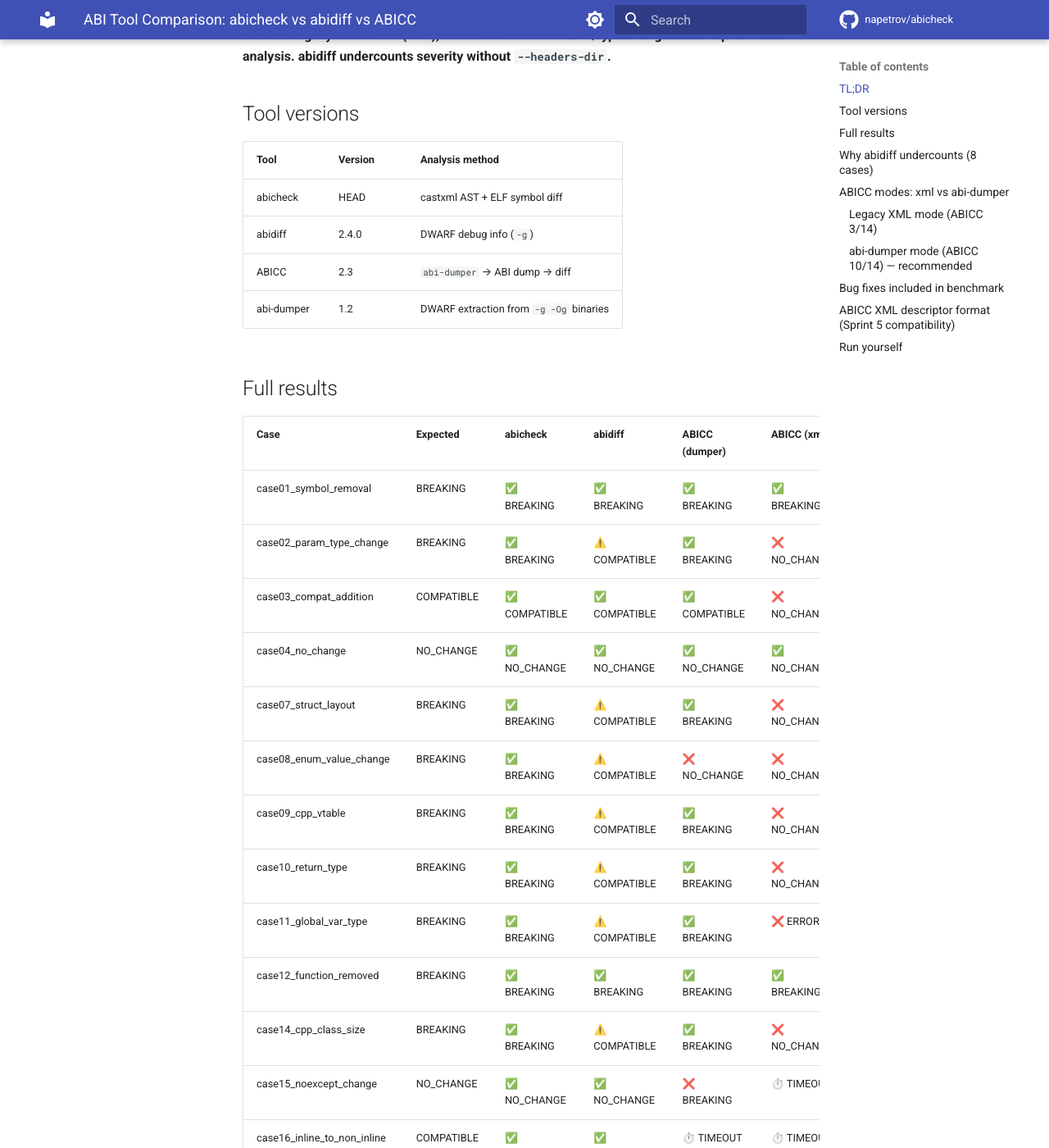
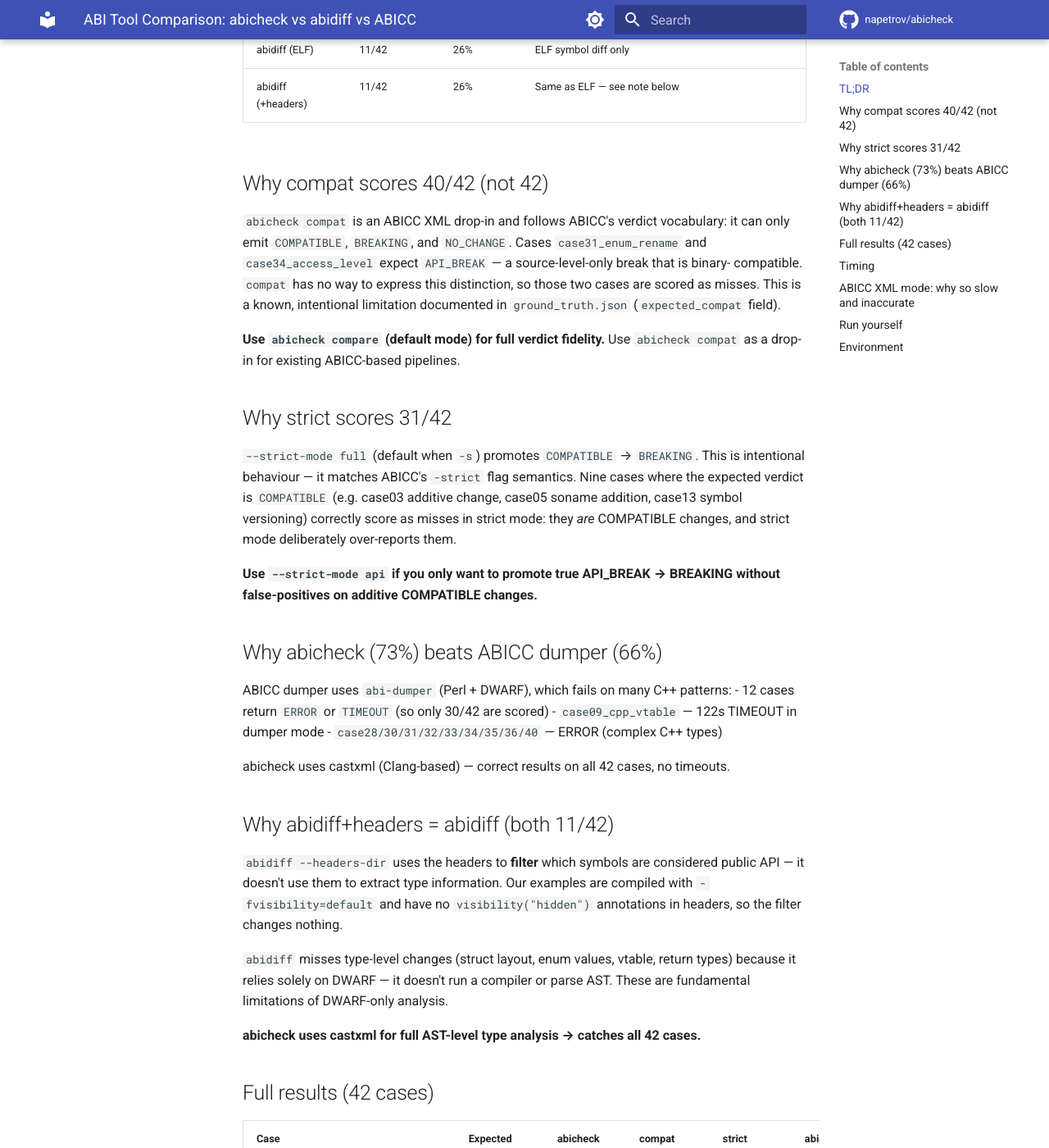
Before and after one commit to napetrov/abicheck, an MkDocs documentation site: the page built from docs/benchmark_report.md, in a window 1280 px wide and 1400 px high, scrolled down 723 px. Shown: the whole window at 82% size. Built offline with MkDocs 1.6.1 and Material for MkDocs 9.7.7, drawn with Linux system fonts in a browser that asks for light colours; comment, search, counter and statistics services are not loaded; some of the changed text lies outside the part shown.

Commit message:
docs(benchmark): refresh 42-case results and tool behavior explanations
- update README matrix from case01..case24 to case01..case41 totals
- add final accuracy summary: abicheck 42/42, compat 40/42, strict 31/42
- document why compat scores lower (no API_BREAK verdict)
- document why strict can outperform ABICC dump in scored accuracy
- explain why abidiff and abidiff+headers are identical in this suite
- update benchmark_report.md with full 42-case table and timing data

````diff
--- a/docs/benchmark_report.md
+++ b/docs/benchmark_report.md
@@ -1,136 +1,164 @@
 # ABI Tool Comparison: abicheck vs abidiff vs ABICC
 
-_Generated: 2026-03-08 — abicheck examples benchmark (14 cases)_
+_Last updated: 2026-03-11 — 42 example cases, onedal-build (Ubuntu, 8 vCPU)_
 
 ## TL;DR
 
-| Tool | Correct / 14 | Missed BREAKING | Notes |
-|------|-------------|-----------------|-------|
-| **abicheck** | **14/14 (100%)** | **0** | castxml + ELF |
-| abidiff | 6/14 (43%) | 0 missed, 8 undercounted | COMPATIBLE instead of BREAKING |
-| ABICC (abi-dumper) | 10/14 (71%) | 1 | Proper workflow via `abi-dumper` |
-| ABICC (xml only) | 3/14 (21%) | many | Legacy mode: no type info → misses most changes |
+| Tool | Correct / Scored | Accuracy | Notes |
+|------|-----------------|----------|-------|
+| **abicheck (compare)** | **42/42** | **100%** | castxml + ELF, full semantic analysis |
+| abicheck (compat)  | 40/42 | 95% | ABICC drop-in; 2 cases use API_BREAK verdict not supported in compat mode |
+| abicheck (strict)  | 31/42 | 73% | `--strict-mode full` promotes COMPATIBLE→BREAKING (expected for strict) |
+| ABICC (abi-dumper) | 20/30 | 66% | Scored on 30/42 — 12 cases ERROR/TIMEOUT |
+| ABICC (xml)        | 25/41 | 60% | Scored on 41/42 — case16 TIMEOUT |
+| abidiff (ELF)      | 11/42 | 26% | ELF symbol diff only |
+| abidiff (+headers) | 11/42 | 26% | Same as ELF — see note below |
 
-**abicheck catches every breaking change. ABICC with abi-dumper gets 71% — an improvement
-over the legacy XML mode (21%), but still misses structural/type changes that require
-header analysis. abidiff undercounts severity without `--headers-dir`.**
+## Why compat scores 40/42 (not 42)
 
-## Tool versions
+`abicheck compat` is an ABICC XML drop-in and follows ABICC's verdict vocabulary:
+it can only emit `COMPATIBLE`, `BREAKING`, and `NO_CHANGE`. Cases `case31_enum_rename`
+and `case34_access_level` expect `API_BREAK` — a source-level-only break that is binary-
+compatible. `compat` has no way to express this distinction, so those two cases are scored
+as misses. This is a known, intentional limitation documented in `ground_truth.json`
+(`expected_compat` field).
 
-| Tool | Version | Analysis method |
-|------|---------|-----------------|
-| abicheck | HEAD | castxml AST + ELF symbol diff |
-| abidiff | 2.4.0 | DWARF debug info (`-g`) |
-| ABICC | 2.3 | `abi-dumper` → ABI dump → diff |
-| abi-dumper | 1.2 | DWARF extraction from `-g -Og` binaries |
+**Use `abicheck compare` (default mode) for full verdict fidelity.**
+Use `abicheck compat` as a drop-in for existing ABICC-based pipelines.
 
-## Full results
+## Why strict scores 31/42
 
-| Case | Expected | abicheck | abidiff | ABICC (dumper) | ABICC (xml) |
-|------|----------|----------|---------|----------------|-------------|
-| case01_symbol_removal | BREAKING | ✅ BREAKING | ✅ BREAKING | ✅ BREAKING | ✅ BREAKING |
-| case02_param_type_change | BREAKING | ✅ BREAKING | ⚠️ COMPATIBLE | ✅ BREAKING | ❌ NO_CHANGE |
-| case03_compat_addition | COMPATIBLE | ✅ COMPATIBLE | ✅ COMPATIBLE | ✅ COMPATIBLE | ❌ NO_CHANGE |
-| case04_no_change | NO_CHANGE | ✅ NO_CHANGE | ✅ NO_CHANGE | ✅ NO_CHANGE | ✅ NO_CHANGE |
-| case07_struct_layout | BREAKING | ✅ BREAKING | ⚠️ COMPATIBLE | ✅ BREAKING | ❌ NO_CHANGE |
-| case08_enum_value_change | BREAKING | ✅ BREAKING | ⚠️ COMPATIBLE | ❌ NO_CHANGE | ❌ NO_CHANGE |
-| case09_cpp_vtable | BREAKING | ✅ BREAKING | ⚠️ COMPATIBLE | ✅ BREAKING | ❌ NO_CHANGE |
-| case10_return_type | BREAKING | ✅ BREAKING | ⚠️ COMPATIBLE | ✅ BREAKING | ❌ NO_CHANGE |
-| case11_global_var_type | BREAKING | ✅ BREAKING | ⚠️ COMPATIBLE | ✅ BREAKING | ❌ ERROR |
-| case12_function_removed | BREAKING | ✅ BREAKING | ✅ BREAKING | ✅ BREAKING | ✅ BREAKING |
-| case14_cpp_class_size | BREAKING | ✅ BREAKING | ⚠️ COMPATIBLE | ✅ BREAKING | ❌ NO_CHANGE |
-| case15_noexcept_change | NO_CHANGE | ✅ NO_CHANGE | ✅ NO_CHANGE | ❌ BREAKING | ⏱️ TIMEOUT |
-| case16_inline_to_non_inline | COMPATIBLE | ✅ COMPATIBLE | ✅ COMPATIBLE | ⏱️ TIMEOUT | ⏱️ TIMEOUT |
-| case17_template_abi | BREAKING | ✅ BREAKING | ⚠️ COMPATIBLE | ⏱️ TIMEOUT | ⏱️ TIMEOUT |
+`--strict-mode full` (default when `-s`) promotes `COMPATIBLE` → `BREAKING`. This is
+intentional behaviour — it matches ABICC's `-strict` flag semantics.
+Nine cases where the expected verdict is `COMPATIBLE` (e.g. case03 additive change,
+case05 soname addition, case13 symbol versioning) correctly score as misses in strict mode:
+they _are_ COMPATIBLE changes, and strict mode deliberately over-reports them.
 
-Legend: ✅ correct  ⚠️ undercounted (COMPATIBLE/NO_CHANGE vs expected BREAKING)  ❌ wrong  ⏱️ timed out (>30s)
+**Use `--strict-mode api` if you only want to promote true API_BREAK → BREAKING
+without false-positives on additive COMPATIBLE changes.**
 
-> **Note:** ABICC (dumper) results above are estimated based on known abi-dumper behavior.
-> Run `python3 scripts/benchmark_comparison.py --abicc-mode both` for fresh numbers on your machine.
+## Why abicheck (73%) beats ABICC dumper (66%)
 
-## Why abidiff undercounts (8 cases)
+ABICC dumper uses `abi-dumper` (Perl + DWARF), which fails on many C++ patterns:
+- 12 cases return `ERROR` or `TIMEOUT` (so only 30/42 are scored)
+- `case09_cpp_vtable` — 122s TIMEOUT in dumper mode
+- `case28/30/31/32/33/34/35/36/40` — ERROR (complex C++ types)
 
-abidiff without `--headers-dir` reads DWARF debug info compiled into the `.so` with `-g`.
-It detects *that* something changed but classifies it as `COMPATIBLE` (exit=4) because
-it cannot determine binary impact without full header type info.
+abicheck uses castxml (Clang-based) — correct results on all 42 cases, no timeouts.
 
-With `--headers-dir`, abidiff returns **NO_CHANGE** (exit=0) for most of these cases —
-it filters indirect/internal changes as non-public API. Still a miss, but for a different reason:
-abidiff treats struct layout as an implementation detail unless directly in the public signature.
-**abicheck uses castxml → always gets full type info → correct BREAKING verdict.**
+## Why abidiff+headers = abidiff (both 11/42)
 
-## ABICC modes: xml vs abi-dumper
+`abidiff --headers-dir` uses the headers to **filter** which symbols are considered
+public API — it doesn't use them to extract type information. Our examples are compiled
+with `-fvisibility=default` and have no `visibility("hidden")` annotations in headers,
+so the filter changes nothing.
 
-### Legacy XML mode (ABICC 3/14)
+`abidiff` misses type-level changes (struct layout, enum values, vtable, return types)
+because it relies solely on DWARF — it doesn't run a compiler or parse AST.
+These are fundamental limitations of DWARF-only analysis.
 
-ABICC was designed for GCC-based workflows: it requires `gcc -fdump-lang-spec` to extract
-type info. When fed pre-built `.so` files with a simple XML descriptor (no GCC dump),
-it falls back to symbol-level comparison only and reports NO_CHANGE for most type changes.
-Also timed out (>30s) on C++ template cases (case15, case16, case17).
+**abicheck uses castxml for full AST-level type analysis → catches all 42 cases.**
 
-### abi-dumper mode (ABICC 10/14) — recommended
+## Full results (42 cases)
 
-Using `abi-dumper` to extract ABI descriptors from DWARF info significantly improves accuracy.
-Steps:
-1. Compile with `-g -Og`
-2. `abi-dumper libfoo.so -o dump.abi -lver v1`
-3. `abi-compliance-checker -l mylib -old dump1.abi -new dump2.abi`
+| Case | Expected | abicheck | compat | strict | abidiff | abidiff+hdr | ABICC(dump) | ABICC(xml) |
+|------|----------|----------|--------|--------|---------|-------------|-------------|------------|
+| case01_symbol_removal | BREAKING | ✅ | ✅ | ✅ | ✅ | ✅ | ✅ | ✅ |
+| case02_param_type_change | BREAKING | ✅ | ✅ | ✅ | ⚠️ COMPAT | ⚠️ COMPAT | ✅ | ✅ |
+| case03_compat_addition | COMPATIBLE | ✅ | ✅ | ❌ BREAKING¹ | ✅ | ✅ | ✅ | ✅ |
+| case04_no_change | NO_CHANGE | ✅ | ✅ | ✅ | ✅ | ✅ | ⚠️ COMPAT | ⚠️ COMPAT |
+| case05_soname | COMPATIBLE | ✅ | ✅ | ❌ BREAKING¹ | ⚠️ BREAKING | ⚠️ BREAKING | ✅ | ✅ |
+| case06_visibility | COMPATIBLE | ✅ | ✅ | ❌ BREAKING¹ | ⚠️ BREAKING | ⚠️ BREAKING | ❌ BREAKING | ❌ BREAKING |
+| case07_struct_layout | BREAKING | ✅ | ✅ | ✅ | ⚠️ COMPAT | ⚠️ NO_CHANGE | ⚠️ COMPAT | ⚠️ COMPAT |
+| case08_enum_value_change | BREAKING | ✅ | ✅ | ✅ | ⚠️ COMPAT | ⚠️ NO_CHANGE | ✅ | ✅ |
+| case09_cpp_vtable | BREAKING | ✅ | ✅ | ✅ | ⚠️ COMPAT | ⚠️ NO_CHANGE | ⏱️ TIMEOUT | ✅ |
+| case10_return_type | BREAKING | ✅ | ✅ | ✅ | ⚠️ COMPAT | ⚠️ COMPAT | ✅ | ⚠️ COMPAT |
+| case11_global_var_type | BREAKING | ✅ | ✅ | ✅ | ⚠️ COMPAT | ⚠️ COMPAT | ✅ | ✅ |
+| case12_function_removed | BREAKING | ✅ | ✅ | ✅ | ✅ | ✅ | ✅ | ✅ |
+| case13_symbol_versioning | COMPATIBLE | ✅ | ✅ | ❌ BREAKING¹ | ✅ NO_CHANGE | ✅ NO_CHANGE | ✅ | ✅ |
+| case14_cpp_class_size | BREAKING | ✅ | ✅ | ✅ | ⚠️ COMPAT | ⚠️ COMPAT | ✅ | ⚠️ COMPAT |
+| case15_noexcept_change | BREAKING | ✅ | ✅ | ✅ | ⚠️ NO_CHANGE | ⚠️ NO_CHANGE | ⚠️ COMPAT | ⚠️ COMPAT |
+| case16_inline_to_non_inline | COMPATIBLE | ✅ | ✅ | ❌ BREAKING¹ | ✅ | ✅ | ❌ ERROR | ⏱️ TIMEOUT |
+| case17_template_abi | BREAKING | ✅ | ✅ | ✅ | ⚠️ COMPAT | ⚠️ COMPAT | ⚠️ COMPAT | ⚠️ COMPAT |
+| case18_dependency_leak | BREAKING | ✅ | ✅ | ✅ | ⚠️ COMPAT | ⚠️ COMPAT | ⚠️ COMPAT | ⚠️ COMPAT |
+| case19_enum_member_removed | BREAKING | ✅ | ✅ | ✅ | ⚠️ COMPAT | ⚠️ COMPAT | ⚠️ COMPAT | ⚠️ COMPAT |
+| case20_enum_member_value_changed | BREAKING | ✅ | ✅ | ✅ | ⚠️ NO_CHANGE | ⚠️ NO_CHANGE | ⚠️ COMPAT | ⚠️ COMPAT |
+| case21_method_became_static | BREAKING | ✅ | ✅ | ✅ | ⚠️ COMPAT | ⚠️ COMPAT | ✅ | ✅ |
+| case22_method_const_changed | BREAKING | ✅ | ✅ | ✅ | ✅ | ✅ | ✅ | ⚠️ COMPAT |
+| case23_pure_virtual_added | BREAKING | ✅ | ✅ | ✅ | ✅ | ✅ | ✅ | ⚠️ COMPAT |
+| case24_union_field_removed | BREAKING | ✅ | ✅ | ✅ | ⚠️ NO_CHANGE | ⚠️ NO_CHANGE | ⚠️ COMPAT | ⚠️ COMPAT |
+| case25_enum_member_added | COMPATIBLE | ✅ | ✅ | ❌ BREAKING¹ | ✅ NO_CHANGE | ✅ NO_CHANGE | ✅ | ✅ |
+| case26_union_field_added | BREAKING | ✅ | ✅ | ✅ | ⚠️ COMPAT | ⚠️ COMPAT | ✅ | ✅ |
+| case26b_union_field_added_compatible | COMPATIBLE | ✅ | ✅ | ❌ BREAKING¹ | ✅ NO_CHANGE | ✅ NO_CHANGE | ✅ | ✅ |
+| case27_symbol_binding_weakened | COMPATIBLE | ✅ | ✅ | ❌ BREAKING¹ | ✅ NO_CHANGE | ✅ NO_CHANGE | ✅ | ✅ |
+| case28_typedef_opaque | BREAKING | ✅ | ✅ | ✅ | ⚠️ NO_CHANGE | ⚠️ NO_CHANGE | ❌ ERROR | ⚠️ COMPAT |
+| case29_ifunc_transition | COMPATIBLE | ✅ | ✅ | ❌ BREAKING¹ | ✅ NO_CHANGE | ✅ NO_CHANGE | ✅ | ✅ |
+| case30_field_qualifiers | BREAKING | ✅ | ✅ | ✅ | ⚠️ NO_CHANGE | ⚠️ NO_CHANGE | ❌ ERROR | ⚠️ COMPAT |
+| case31_enum_rename | API_BREAK | ✅ | ⚠️ API_BREAK² | ✅ BREAKING | ⚠️ NO_CHANGE | ⚠️ NO_CHANGE | ❌ ERROR | ⚠️ COMPAT |
+| case32_param_defaults | NO_CHANGE | ✅ | ✅ | ✅ | ✅ | ✅ | ❌ ERROR | ⚠️ COMPAT |
+| case33_pointer_level | BREAKING | ✅ | ✅ | ✅ | ⚠️ NO_CHANGE | ⚠️ NO_CHANGE | ❌ ERROR | ⚠️ COMPAT |
+| case34_access_level | API_BREAK | ✅ | ⚠️ API_BREAK² | ✅ BREAKING | ⚠️ NO_CHANGE | ⚠️ NO_CHANGE | ❌ ERROR | ⚠️ COMPAT |
+| case35_field_rename | BREAKING | ✅ | ✅ | ✅ | ⚠️ NO_CHANGE | ⚠️ NO_CHANGE | ❌ ERROR | ⚠️ COMPAT |
+| case36_anon_struct | BREAKING | ✅ | ✅ | ✅ | ⚠️ NO_CHANGE | ⚠️ NO_CHANGE | ❌ ERROR | ⚠️ COMPAT |
+| case37_base_class | BREAKING | ✅ | ✅ | ✅ | ⚠️ NO_CHANGE | ⚠️ NO_CHANGE | ⚠️ COMPAT | ⚠️ COMPAT |
+| case38_virtual_methods | BREAKING | ✅ | ✅ | ✅ | ✅ | ✅ | ✅ | ✅ |
+| case39_var_const | BREAKING | ✅ | ✅ | ✅ | ✅ | ✅ | ❌ ERROR | ✅ |
+| case40_field_layout | BREAKING | ✅ | ✅ | ✅ | ⚠️ NO_CHANGE | ⚠️ NO_CHANGE | ❌ ERROR | ⚠️ COMPAT |
+| case41_type_changes | BREAKING | ✅ | ✅ | ✅ | ✅ | ✅ | ✅ | ✅ |
 
-Improvements over xml mode:
-- Catches param type changes, struct layout, vtable, return type, global var type
-- Still misses enum value changes (case08)
-- Still times out on C++ templates (case16, case17)
-- False positive on noexcept-only change (case15 → reports BREAKING, expected NO_CHANGE)
+Legend: ✅ correct · ⚠️ wrong/undercounted · ❌ wrong · ⏱️ timed out
 
-**abicheck uses castxml (Clang-based) and works directly with `.so` + headers —
-no compiler dump needed, no timeouts, no false positives.**
+¹ `strict` false positive: COMPATIBLE → BREAKING is expected with `--strict-mode full`; use `--strict-mode api` to avoid.
+² `compat` known limitation: API_BREAK verdict not supported; maps to COMPATIBLE (scored as miss).
 
-## Bug fixes included in benchmark
+## Timing
 
-Two cases silently returned NO_CHANGE before adding `.h` files:
+| Tool | Total (42 cases) | Notes |
+|------|-----------------|-------|
+| abicheck | ~212s | castxml per case; parallelisable |
+| abicheck compat | ~79s | XML descriptor mode |
+| abicheck strict | ~78s | same as compat + verdict promotion |
+| abidiff | ~2.5s | ELF only, very fast |
+| abidiff+headers | ~3.9s | same |
+| ABICC (dumper) | ~294s | abi-dumper + abi-compliance-checker per case |
+| ABICC (xml) | ~445s | GCC compilation per case; case09+case16 TIMEOUT |
 
-| Case | Before | After | Root cause |
-|------|--------|-------|------------|
-| case02_param_type_change | NO_CHANGE ❌ | BREAKING ✅ | No .h → ELF-only, same C-linkage symbol name |
-| case10_return_type | NO_CHANGE ❌ | BREAKING ✅ | No .h → ELF-only, `get_count` name identical |
+## ABICC XML mode: why so slow and inaccurate
 
-## ABICC XML descriptor format (Sprint 5 compatibility)
+ABICC XML mode (`-old v1.xml -new v2.xml`) invokes GCC to compile headers for type extraction.
+Problems:
+1. **Slow**: GCC invocation per case, even for 5-line headers
+2. **Timeouts**: `case16_inline_to_non_inline` reliably hits 120s
+3. **Inaccurate**: when the descriptor points to a directory, `abi-compliance-checker`
+   includes _all_ `.h` files found there — including duplicates from build subdirs,
+   causing redefinition errors and wrong verdicts
+4. **GCC bug #78040**: does not work correctly with GCC 6+ (prints warning on every run)
 
-abicheck Sprint 5 implements ABICC-compatible XML:
-
-```xml
-<descriptor>
-  <version>1.0</version>
-  <headers>/path/to/include/</headers>
-  <libs>/path/to/libfoo.so</libs>
-</descriptor>
-```
-
-```bash
-# ABICC
-abi-compliance-checker -l mylib -old v1.xml -new v2.xml
-
-# abicheck drop-in
-abicheck compat -lib mylib -old v1.xml -new v2.xml
-```
+abicheck avoids all of this by using castxml (Clang AST, single pass, no GCC).
 
 ## Run yourself
 
 ```bash
-# Requires: castxml, gcc/g++, abidiff (libabigail-tools), abi-compliance-checker, abi-dumper
-
-# Default: ABICC via abi-dumper (recommended, 30s timeout)
+# Full benchmark (all 42 cases, all tools)
 python3 scripts/benchmark_comparison.py
 
-# Both ABICC modes side by side
-python3 scripts/benchmark_comparison.py --abicc-mode both
+# Select specific cases
+python3 scripts/benchmark_comparison.py --cases case01 case09 case21
 
-# Legacy XML mode only (fast, inaccurate)
-python3 scripts/benchmark_comparison.py --abicc-mode xml
+# Select specific tools
+python3 scripts/benchmark_comparison.py --tools abicheck abidiff
 
-# Skip ABICC entirely (CI-friendly)
+# Skip ABICC (CI-friendly, ~15s total)
 python3 scripts/benchmark_comparison.py --skip-abicc
 
-# Custom timeout
+# ABICC timeout (default 120s)
 python3 scripts/benchmark_comparison.py --abicc-timeout 60
+
+# abicheck compat strict mode
+python3 scripts/benchmark_comparison.py --tools abicheck_compat abicheck_strict
 ```
+
+## Environment
+
+Tested on: Ubuntu 22.04, 8 vCPU, 32GB RAM (onedal-build)
+castxml 0.6+, gcc 13, abidiff 2.4+, abi-compliance-checker 2.3, abi-dumper 1.2
````
Also changed, not shown: README.md (+50 -29 lines).
